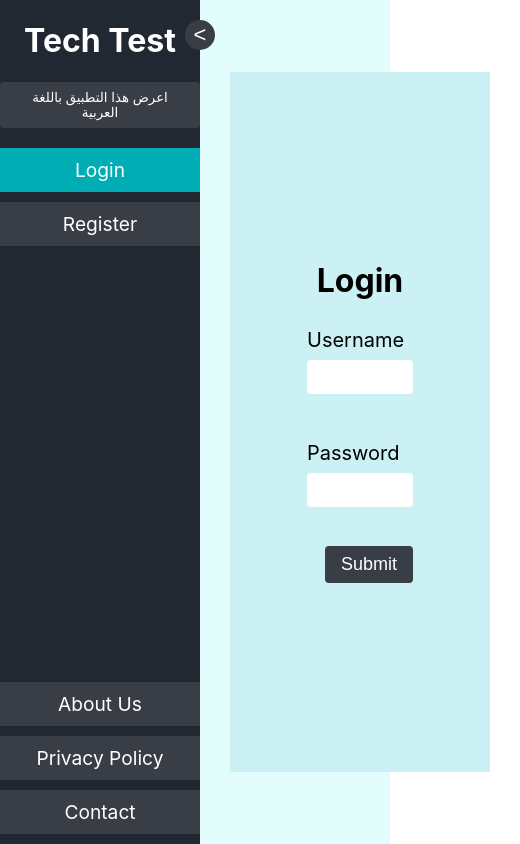
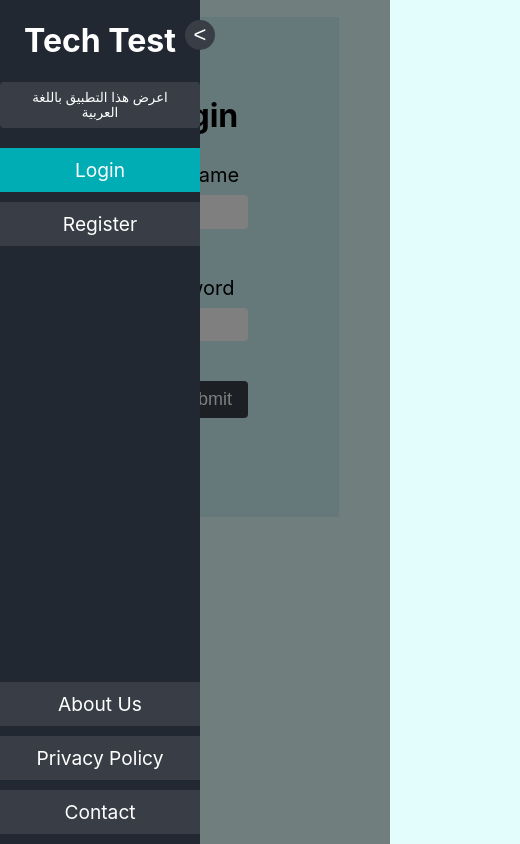
Before and after one commit to percimar/tech-interview-frontend-test, a React (Create React App) app: page /login in a window 390 px wide. Shown: the whole page, 520 px wide, since content can reach past the window. Built offline with nearby package versions, Linux system fonts and the light colour scheme.

Commit message:
add overlay for mobile display, fix responsiveness

```diff
--- a/src/components/ChangePasswordForm/ChangePasswordForm.scss
+++ b/src/components/ChangePasswordForm/ChangePasswordForm.scss
@@ -1,5 +1,4 @@
 .ChangePasswordForm {
-    flex: 0 0 1;
     display: flex;
     flex-direction: column;
     justify-content: flex-start;
--- a/src/components/MainLayout/MainLayout.scss
+++ b/src/components/MainLayout/MainLayout.scss
@@ -3,13 +3,20 @@
     height: 100%;
     flex-direction: row;
     display: flex;
-    background-color: #E3FDFD;
     color: black;
+}
+
+@media (max-width: 768px) {
+    .Container {
+        flex-direction: column;
+    }
 }
 
 .Container {
     display: flex;
-    padding: 30px;
+    padding: max(2vh, 15px) max(2vw, 15px);
     width: 100%;
+    max-height: 100vh;
     justify-content: space-between;
+    box-sizing: border-box;
 }
--- a/src/components/NavBar/NavBar.scss
+++ b/src/components/NavBar/NavBar.scss
@@ -9,6 +9,7 @@
     display: flex;
     flex-direction: column;
     align-items: center;
+    z-index: 100;
     transition: margin-left 400ms ease-in-out, margin-right 400ms ease-in-out;
 }
 
@@ -27,6 +28,28 @@
 [dir="rtl"] .NavBar.NavOpen {
     margin-right: 0;
 }
+
+.Overlay {
+    display: none;
+}
+
+@media (max-width: 768px) {
+    .NavBar {
+        position: absolute;
+    }
+
+    .Overlay {
+        display: block;
+        position: absolute;
+        height: 100vh;
+        width: 100vw;
+        background-color: black;
+        margin: 0;
+        z-index: 99;
+        opacity: 0.5;
+    }
+}
+
 
 .LangBtn {
     padding: 8px 16px;
--- a/src/components/NavBar/NavBar.tsx
+++ b/src/components/NavBar/NavBar.tsx
@@ -9,7 +9,7 @@ import { NavLink } from "react-router-dom";
 const NavBar = () => {
   const strings = useLocales();
   const { user, setUser } = useAuth();
-  const { isOpen } = useNav();
+  const { isOpen, setIsOpen } = useNav();
   const { lang, setLang } = useLang();
 
   const handleLogout = () => {
@@ -17,6 +17,8 @@ const NavBar = () => {
   };
 
   return (
+    <>
+      {isOpen && <div onClick={() => setIsOpen(false)} className="Overlay" />}
       <div className={isOpen ? "NavBar NavOpen" : "NavBar NavClosed"}>
         <FAB />
         <h1>{strings.navbar.title}</h1>
@@ -32,7 +34,9 @@ const NavBar = () => {
           {user ? (
             <>
               <NavLink
-              className={({ isActive }) => (isActive ? "Active Link" : "Link")}
+                className={({ isActive }) =>
+                  isActive ? "Active Link" : "Link"
+                }
                 to="/home"
               >
                 {strings.general.home}
@@ -46,13 +50,17 @@ const NavBar = () => {
           ) : (
             <>
               <NavLink
-              className={({ isActive }) => (isActive ? "Active Link" : "Link")}
+                className={({ isActive }) =>
+                  isActive ? "Active Link" : "Link"
+                }
                 to="/login"
               >
                 {strings.general.login}
               </NavLink>
               <NavLink
-              className={({ isActive }) => (isActive ? "Active Link" : "Link")}
+                className={({ isActive }) =>
+                  isActive ? "Active Link" : "Link"
+                }
                 to="/register"
               >
                 {strings.general.register}
@@ -72,6 +80,7 @@ const NavBar = () => {
           </NavLink>
         </div>
       </div>
+    </>
   );
 };
 
--- a/src/components/UserCard/UserCard.scss
+++ b/src/components/UserCard/UserCard.scss
@@ -16,10 +16,9 @@
     border-radius: 50%;
     margin: 10px;
     max-width: 200px;
-    width: 5vw;
+    width: max(5vw, 32px);
     max-height: 200px;
-    height: 5vw;
-    aspect-ratio: 1;
+    height: max(5vw, 32px);
 }
 
 .UserName {
@@ -37,13 +36,13 @@
 }
 
 @mixin Btn {
-    padding: 4px 8px;
+    padding: max(1vh, 4px) 8px;
     font-size: 1em;
     border-radius: 4px;
     color: black;
     outline-color: #00ADB5;
     cursor: pointer;
-    width: 49%;
+    width: 48%;
 }
 
 .UserSelectBtn {
--- a/src/components/UserDetailsForm/UserDetailsForm.scss
+++ b/src/components/UserDetailsForm/UserDetailsForm.scss
@@ -1,5 +1,4 @@
 .UserDetailsForm {
-    flex: 0 0 1;
     display: flex;
     flex-direction: column;
     justify-content: flex-start;
--- a/src/components/UserList/UserList.scss
+++ b/src/components/UserList/UserList.scss
@@ -4,11 +4,12 @@
     flex-direction: column;
     overflow-y: auto;
     overflow-x: hidden;
-    max-width: 30vw;
-    min-width: 20vw;
-    max-height: calc(100vh - 60px);
+    min-width: max(20vw, 200px);
+    height: 100%;
+    max-height: calc(100vh - max(4vh, 30px));
     background-color: #CBF1F5;
     border: 2px solid #A6E3E9;
+    box-sizing: border-box;
 }
 
 // Adapted from https://cssloaders.github.io/
--- a/src/index.scss
+++ b/src/index.scss
@@ -1,4 +1,5 @@
 body {
+  background-color: #E3FDFD;
   margin: 0;
   font-family: -apple-system, BlinkMacSystemFont, 'Segoe UI', 'Roboto', 'Oxygen',
     'Ubuntu', 'Cantarell', 'Fira Sans', 'Droid Sans', 'Helvetica Neue',
@@ -19,8 +20,7 @@ code {
   background-color: #CBF1F5;
   min-width: 260px;
   width: min(80%, 400px);
-  min-height: 600px;
-  min-height: min(90%, 700px);
+  min-height: 500px;
 
   display: flex;
   flex-direction: column;
@@ -58,19 +58,20 @@ code {
   outline-color: #00ADB5;
   align-self: flex-end;
   margin-top: 20px;
+  margin-bottom: 20px;
   cursor: pointer;
 }
 
 .FormSubmit:hover {
   background-color: lighten(#393E46, 12%);
   border: 2px solid #00ADB5;
-  margin: 18px -2px -2px -2px; //workaround to avoid layout shift on border
+  margin: 18px -2px 18px -2px; //workaround to avoid layout shift on border
 }
 
 .FormSubmit:active {
   background-color: lighten(#393E46, 25%);
   border: 2px solid #00ADB5;
-  margin: 18px -2px -2px -2px; //workaround to avoid layout shift on border
+  margin: 18px -2px 18px -2px; //workaround to avoid layout shift on border
 }
 
 .FormSubtitle {
--- a/src/pages/PageHome/PageHome.scss
+++ b/src/pages/PageHome/PageHome.scss
@@ -6,23 +6,39 @@
     flex-direction: column;
     align-items: center;
     padding-top: 5vh;
+    box-sizing: border-box;
 }
 
 [dir="ltr"] .FormContainer {
-    margin-left: max(2vw, 30px);
+    margin-left: max(1vw, 15px);
     margin-right: auto;
 }
 
 [dir="rtl"] .FormContainer {
     margin-left: auto;
-    margin-right: max(2vw, 30px);
+    margin-right: max(1vw, 15px);
+}
+
+@media (max-width: 768px) {
+    .FormContainer {
+        margin-top: 20px;
+        width: auto;
+    }
+
+    .UserForm {
+        flex-wrap: wrap;
+        width: min-content;
+    }
+
+    .Divider {
+        display: none;
+    }
 }
 
 .UserForm {
     display: flex;
     flex-direction: row;
     justify-content: space-between;
-    height: 100%;
 }
 
 .Divider {
```
Also changed, not shown: 1 other file (tests, documents, lock files or other folders). Lines whose indentation alone changed are shown as unchanged.
